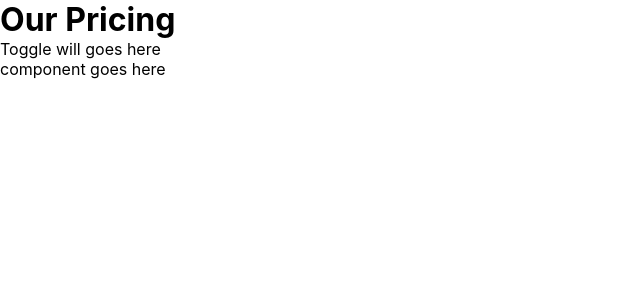
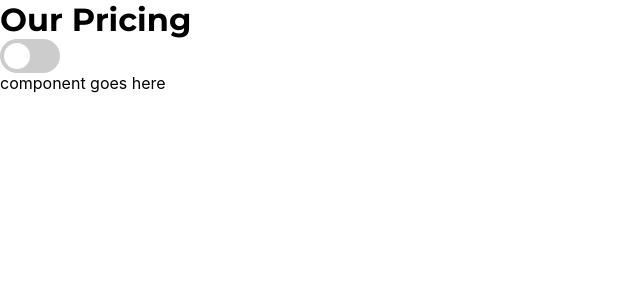
Before and after one commit to yoga1234/pricing-component, a React (Create React App) app: page / in a window 1280 px wide. Shown: the top 300 px of the page, without its empty margins (0-640 px from the left). Built offline with nearby package versions, Linux system fonts and the light colour scheme.

Commit message:
adding header and basic slider

```diff
--- a/src/App.css
+++ b/src/App.css
@@ -12,3 +12,60 @@
   --grayish-blue: hsl(233, 13%, 49%);
   --dark-gray: hsl(232, 13%, 33%);
 }
+.main-title {
+  font-family: var(--font-main);
+}
+/* the switch - the box around the slider */
+.switch {
+  position: relative;
+  display: inline-block;
+  width: 60px;
+  height: 34px;
+}
+/* hide default html checkbox */
+.switch input {
+  opacity: 0;
+  width: 0;
+  height: 0;
+}
+/* the slider */
+.slider {
+  position: absolute;
+  cursor: pointer;
+  top: 0;
+  left: 0;
+  right: 0;
+  bottom: 0;
+  background-color: #ccc;
+  -webkit-transition: 0.4s;
+  transition: 0.4s;
+}
+.slider:before {
+  position: absolute;
+  content: "";
+  height: 26px;
+  width: 26px;
+  left: 4px;
+  bottom: 4px;
+  background-color: white;
+  -webkit-transition: 0.4s;
+  transition: 0.4s;
+}
+input:checked + .slider {
+  background-color: #2196f3;
+}
+input:focus + .slider {
+  box-shadow: 0 0 1px #2196f3;
+}
+input:checked + .slider:before {
+  -webkit-transform: translateX(26px);
+  -ms-transform: translateX(26px);
+  transform: translateX(26px);
+}
+/* rounded slider */
+.slider.round {
+  border-radius: 34px;
+}
+.slider.round:before {
+  border-radius: 50%;
+}
--- a/src/App.js
+++ b/src/App.js
@@ -3,8 +3,11 @@ import "./App.css";
 function App() {
   return (
     <div className="App">
-      <h1>Our Pricing</h1>
-      <p>Toggle will goes here</p>
+      <h1 className="main-title">Our Pricing</h1>
+      <label className="switch">
+        <input type="checkbox" />
+        <span className="slider round"></span>
+      </label>
       <p>component goes here</p>
     </div>
   );
```
